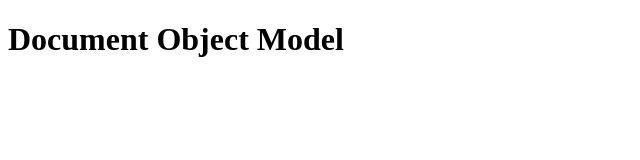
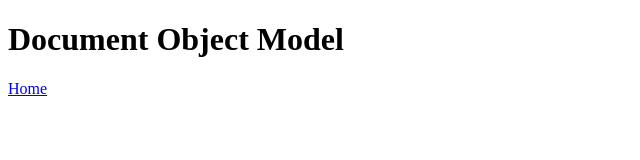
Before and after one commit to L-Bauer/Understanding-DOM, a plain HTML site: page 01-Intro-to-DOM/index.html in a window 1280 px wide. Shown: the full height of the page, 0-640 px from the left. Drawn offline with Linux system fonts and the light colour scheme.

Commit message:
Finished first tutorial

```diff
--- a/01-Intro-to-DOM/index.html
+++ b/01-Intro-to-DOM/index.html
@@ -7,6 +7,7 @@
 
   <body>
     <h1>Document Object Model</h1>
+    <a id="nav" href="index.html">Home</a>
   </body>
 
 </html>
```
